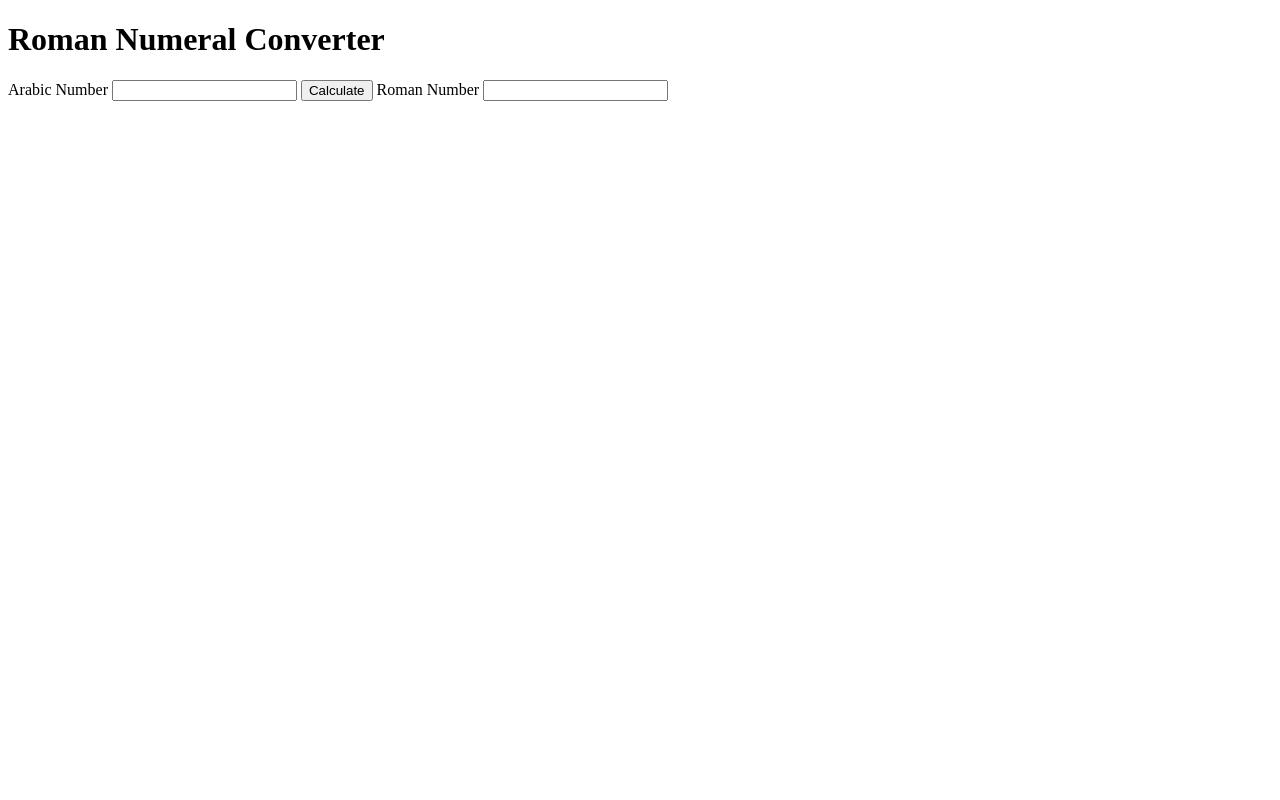
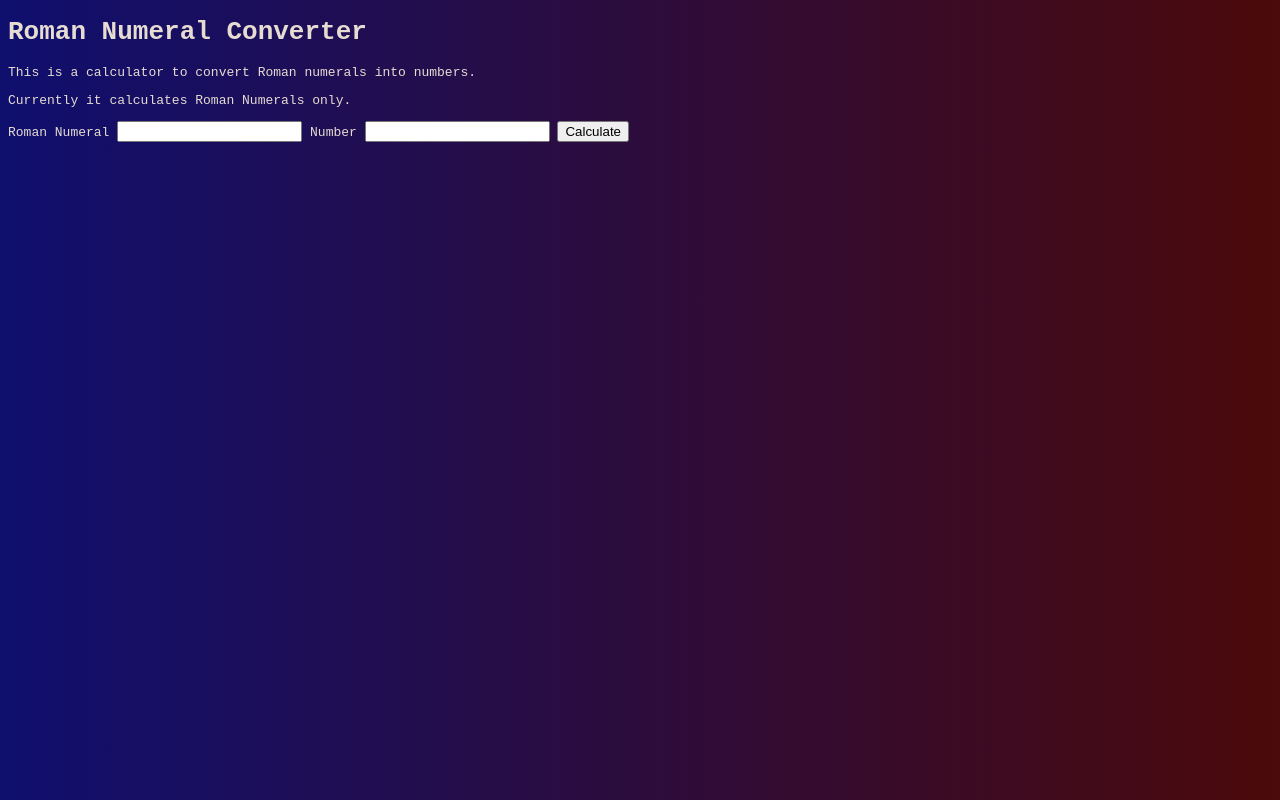
Before and after one commit to EngAhmedMahjoub/RomanNumberConverterApp, a plain HTML site: page index.html in a window 1280 px wide. Drawn offline with Linux system fonts and the light colour scheme.

Commit message:
style the body of the page

```diff
--- a/index.html
+++ b/index.html
@@ -9,15 +9,16 @@
     <body>
         <main>
             <h1>Roman Numeral Converter</h1>
-            <p></p>
+            <p>This is a calculator to convert Roman numerals into numbers.</p>
+            <p>Currently it calculates Roman Numerals only.</p>
             <form>
-                <label for="arabic-number">Arabic Number
+                <label for="roman-number">Roman Numeral
+                    <input id="roman-number" type="text"/>
+                </label>
+                <label for="arabic-number">Number
                     <input id="arabic-number" type="number"/>
                 </label>
                 <input type="button" value="Calculate"/>
-                <label for="roman-number">Roman Number
-                    <input id="roman-number" type="text"/>
-                </label>
             </form>
         </main>
     </body>
--- a/styles.css
+++ b/styles.css
@@ -0,0 +1,6 @@
+body {
+    box-sizing: border-box;
+    font-family: monospace;
+    background: linear-gradient(90deg, rgb(15,15, 110), rgb(75, 10, 11));
+    color:rgb(230,220, 210);
+}
```
